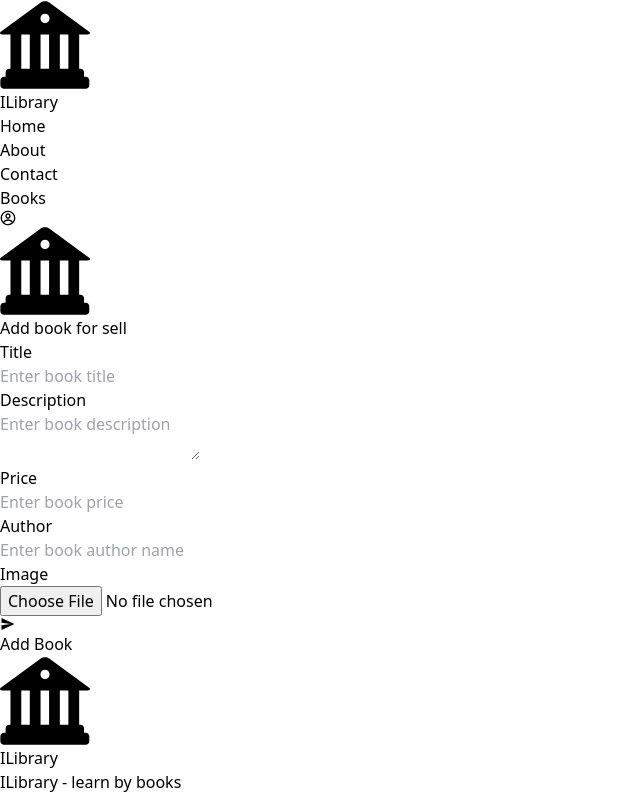
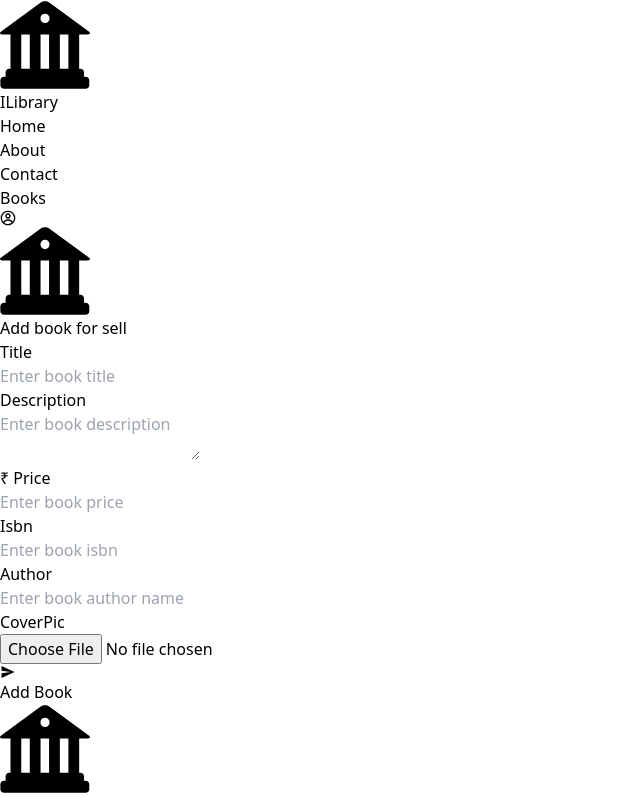
Before and after one commit to sumitcoder01/ilibrary-app, a React (Vite) app: page /addbook in a window 1280 px wide. Shown: the top 798 px of the page, without its empty margins (0-640 px from the left). Built offline with nearby package versions, Linux system fonts and the light colour scheme; no server answers; sample sign-in values are in the browser's storage.

Commit message:
commit: add book feature added using firestore storage services of firebase

```diff
--- a/src/components/Navbar.tsx
+++ b/src/components/Navbar.tsx
@@ -53,6 +53,8 @@ export default function Navbar() {
                     <hr className='border-t border-gray-200 mt-1 w-full' />
                     <Link onClick={() => setDropDown(false)} to="/myorders" className='py-1 hover:text-indigo-800 text-sm transition duration-300 ease-in-out'>My Orders</Link>
                     <hr className='border-t border-gray-200 mt-1 w-full' />
+                    <Link onClick={() => setDropDown(false)} to="/addbook" className='py-1 hover:text-indigo-800 text-sm transition duration-300 ease-in-out'>Add Book</Link>
+                    <hr className='border-t border-gray-200 mt-1 w-full' />
                     <span className='py-1 hover:text-indigo-800 text-sm transition duration-300 ease-in-out' onClick={handleLogout}>Logout</span>
                 </div>}
             </div>
--- a/src/context/authContext.tsx
+++ b/src/context/authContext.tsx
@@ -5,8 +5,8 @@ import { toast } from "react-toastify";
 
 const AuthContext = createContext<{
     user?: User | null;
-    createUser?: (arg0: string, arg1: string, arg2: string) => void;
-    loginUser?: (arg0: string, arg1: string) => void;
+    createUser?: (name: string, email: string, password: string) => void;
+    loginUser?: (email: string, password: string) => void;
     logoutUser?: () => void;
     loginWithGoogle?: () => void;
 }>({});
--- /dev/null
+++ b/src/context/dbContext.tsx
@@ -0,0 +1,52 @@
+import { app } from "../firebase";
+import { useContext, useState, useEffect, createContext, ReactNode } from "react";
+import { toast } from "react-toastify";
+import { addDoc, collection, getFirestore } from "firebase/firestore";
+import { getStorage, ref, uploadBytes } from "firebase/storage";
+
+const DbContext = createContext<{
+    addBook?: (title: string, description: string, author: string, sellerId: string, price: number, isbn: number, coverPic: File) => void;
+}>({});
+
+
+// eslint-disable-next-line react-refresh/only-export-components
+export const useFirestore = () => useContext(DbContext);
+
+export function DbProvider({ children }: { children: ReactNode }) {
+    const [loading, setLoading] = useState<boolean>(true);
+    const firestore = getFirestore(app)
+    const storage = getStorage(app);
+
+    const addBook = async (title: string, description: string, author: string, sellerId: string, price: number, isbn: number, coverPic: File) => {
+        try {
+            const imgaeRef = ref(storage, `uploads/images/books/${Date.now()}-${coverPic.name}`);
+            const uploadResult = await uploadBytes(imgaeRef, coverPic);
+            await addDoc(collection(firestore, 'books'), {
+                title,
+                description,
+                author,
+                sellerId,
+                price,
+                isbn,
+                imageUrl: uploadResult.ref.fullPath
+            });
+            toast.success('success! book added successfully');
+        } catch (error) {
+            toast.error('sorry! book not added try again');
+            console.log(error);
+        }
+
+    }
+
+    useEffect(() => {
+        setLoading(false);
+    }, []);
+
+    const value = { addBook };
+
+    return (
+        <DbContext.Provider value={value}>
+            {!loading && children}
+        </DbContext.Provider>
+    );
+}
--- a/src/main.tsx
+++ b/src/main.tsx
@@ -16,6 +16,7 @@ import Contact from './pages/Contact.tsx';
 import Books from './pages/Books.tsx';
 import About from './pages/About.tsx';
 import AddBook from './pages/AddBook.tsx';
+import { DbProvider } from './context/dbContext.tsx';
 
 const router = createBrowserRouter(
   createRoutesFromElements(
@@ -39,7 +40,9 @@ const router = createBrowserRouter(
 ReactDOM.createRoot(document.getElementById('root')!).render(
   <>
     <AuthProvider>
-      <RouterProvider router={router} />
+      <DbProvider>
+        <RouterProvider router={router} />
+      </DbProvider>
     </AuthProvider>
     <ToastContainer
       position="top-center"
--- a/src/pages/AddBook.tsx
+++ b/src/pages/AddBook.tsx
@@ -1,17 +1,27 @@
-import { ChangeEvent, FormEvent, useState } from "react";
+import { ChangeEvent, FormEvent, useRef, useState } from "react";
 import { IoMdSend } from "react-icons/io";
 import Logo from "../assets/library-logo.svg";
 import { useAuth } from "../context/authContext";
+import { useFirestore } from "../context/dbContext";
 
 export default function AddBook() {
+  const { addBook } = useFirestore()
   const { user } = useAuth();
+  const fileInputRef = useRef<HTMLInputElement>(null);
   const [formData, setFormData] = useState({
     title: "",
     description: "",
     price: "",
+    isbn: "",
     author: "",
-    image: null,
+    coverPic: null,
   });
+
+  const resetFileInput = () => {
+    if (fileInputRef.current) {
+      fileInputRef.current.value = "";
+    }
+  };
 
   const handleOnChange = (e: ChangeEvent<HTMLInputElement> | ChangeEvent<HTMLTextAreaElement>) => {
     if (e.target.type === "file") {
@@ -25,13 +35,20 @@ export default function AddBook() {
 
   const handleOnSubmit = async (e: FormEvent<HTMLFormElement>) => {
     e.preventDefault();
-    console.log({ ...formData, sellerId: user ? user.uid : "" });
+    const { title, description, author, price, isbn, coverPic } = formData;
+    const sellerId = user ? user.uid : "";
+    if (addBook && coverPic)
+      addBook(title, description, author, sellerId, Number(price), Number(isbn), coverPic);
+
+    resetFileInput();
+
     setFormData({
       title: "",
       description: "",
       price: "",
+      isbn: "",
       author: "",
-      image: null,
+      coverPic: null,
     });
   };
 
@@ -94,7 +111,7 @@ export default function AddBook() {
               htmlFor="price"
               className="block text-sm font-medium leading-6 text-gray-900"
             >
-              Price
+              ₹ Price
             </label>
             <div className="mt-2">
               <input
@@ -104,6 +121,26 @@ export default function AddBook() {
                 placeholder="Enter book price"
                 required
                 value={formData.price}
+                onChange={handleOnChange}
+                className="block w-full rounded-md border-0 py-2 text-gray-900 shadow-sm ring-1 ring-inset ring-gray-300 placeholder-gray-400 px-3 focus:outline-none focus:ring-2 focus:ring-inset focus:ring-indigo-600 sm:text-sm"
+              />
+            </div>
+          </div>
+          <div>
+            <label
+              htmlFor="isbn"
+              className="block text-sm font-medium leading-6 text-gray-900"
+            >
+              Isbn
+            </label>
+            <div className="mt-2">
+              <input
+                id="isbn"
+                name="isbn"
+                type="number"
+                placeholder="Enter book isbn"
+                required
+                value={formData.isbn}
                 onChange={handleOnChange}
                 className="block w-full rounded-md border-0 py-2 text-gray-900 shadow-sm ring-1 ring-inset ring-gray-300 placeholder-gray-400 px-3 focus:outline-none focus:ring-2 focus:ring-inset focus:ring-indigo-600 sm:text-sm"
               />
@@ -135,17 +172,18 @@ export default function AddBook() {
               htmlFor="image"
               className="block text-sm font-medium leading-6 text-gray-900"
             >
-              Image
+              CoverPic
             </label>
             <div className="mt-2">
               <input
-                id="image"
-                name="image"
+                id="coverPic"
+                name="coverPic"
                 type="file"
                 accept="image/*"
+                ref={fileInputRef}
                 required
                 onChange={handleOnChange}
-                className="block w-full border-0 py-2 text-gray-900 shadow-sm ring-1 ring-inset ring-gray-300 px-3 focus:outline-none focus:ring-2 focus:ring-inset focus:ring-indigo-600 sm:text-sm"
+                className="block w-full rounded-md border-0 py-2 text-gray-900 shadow-sm ring-1 ring-inset ring-gray-300 px-3 focus:outline-none focus:ring-2 focus:ring-inset focus:ring-indigo-600 sm:text-sm"
               />
             </div>
           </div>
```
